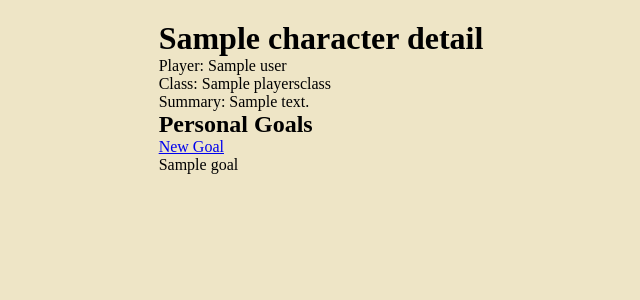
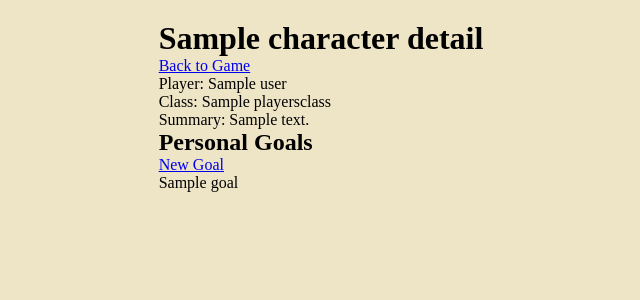
Before and after one commit to chad-szymarek/impetus, a Django app: template games/templates/characters/detail_character.html in a window 1280 px wide. Shown: the part 64-364 px from the top of the page, without its empty margins (319-959 px from the left). Run offline with Django 3.2, Linux system fonts and the light colour scheme; the template is opened without the code that fills it: most values are stand-ins (such as "Sample title", 1, 10 or a date in 2020); some libraries are stand-ins or nearby versions.

Commit message:
added back button to characterdetail

```diff
--- a/games/templates/characters/detail_character.html
+++ b/games/templates/characters/detail_character.html
@@ -8,6 +8,7 @@
     {% if character_detail.user == user %}
         <a href="{% url 'update_character' character_detail.id%}">Edit Character</a>
     {% endif %}
+        <a href="{% url 'show_game' character_detail.game_id%}">Back to Game</a>
 
     <div class="character-detail">
         <p>Player: {{ character_detail.user }} </p>
```
